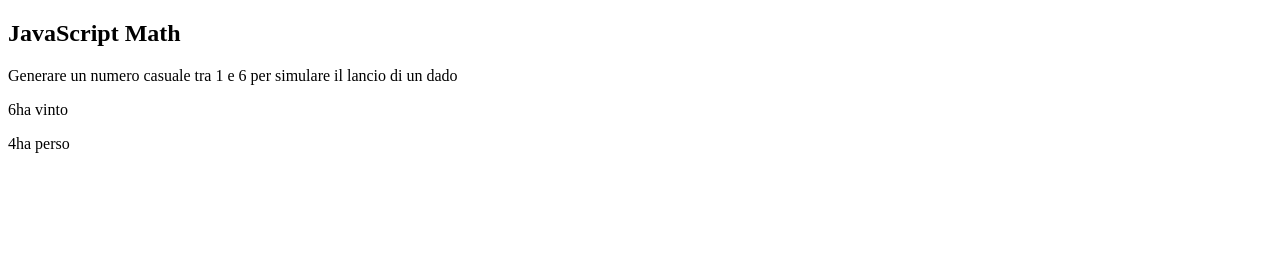
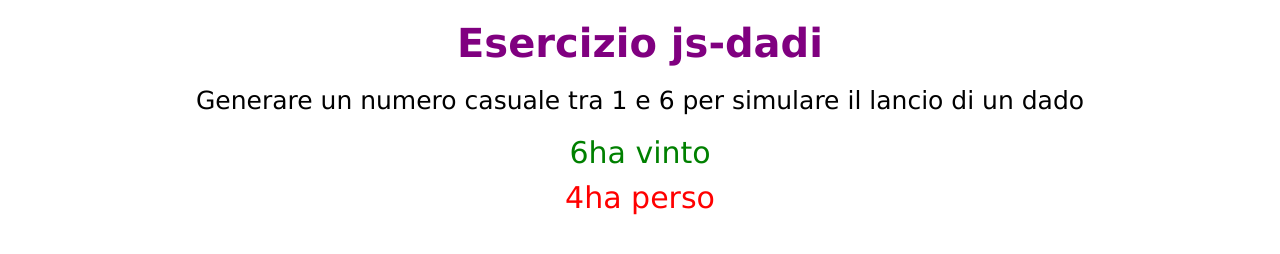
Before and after one commit to AlbaDeBiase/js-dadi, a plain HTML site: page index.html in a window 1280 px wide. Drawn offline with Linux system fonts and the light colour scheme.

Commit message:
colorato

```diff
--- a/index.html
+++ b/index.html
@@ -1,11 +1,16 @@
 <!DOCTYPE html>
 <html>
+<head>
+    <link rel="stylesheet" href="style.css">
+</head>
 <body>
 
-<h2>JavaScript Math</h2>
+<h2>Esercizio js-dadi</h2>
 
-<p>Generare un numero casuale tra 1 e 6 per simulare il lancio di un dado </p>
+<p id="traccia-es">Generare un numero casuale tra 1 e 6 per simulare il lancio di un dado </p>
 
+<p id="giocata1"></p>
+<p id="giocata2"></p>
 <p id="giocata1"></p>
 <p id="giocata2"></p>
 
--- /dev/null
+++ b/style.css
@@ -0,0 +1,31 @@
+*{
+margin: 0;
+padding:0;
+box-sizing: border-box;
+}
+
+body{
+font-family: verdana;
+text-align: center;
+padding: 10px 0;
+}
+h2{
+font-size: 40px;
+padding: 10px 0;
+color: purple;
+}
+
+#traccia-es{
+font-size: 25px;
+padding: 10px 0;
+}
+#giocata1 {
+font-size: 30px;
+color:green;
+padding: 10px 0;
+}
+
+#giocata2{
+font-size: 30px;
+color: red;
+}
```
